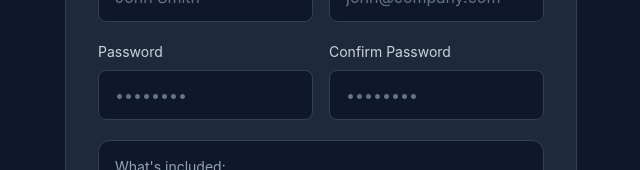
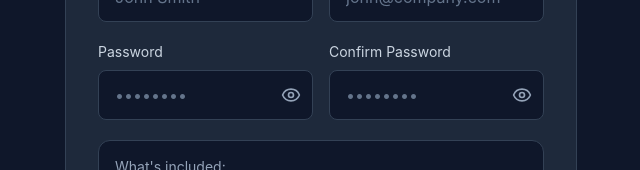
Before and after one commit to sam21-sketch/fleetshield365-website, a React (Create React App) app: page /register in a window 1280 px wide. Shown: the part 465-635 px from the top of the page, without its empty margins (319-959 px from the left). Built offline with nearby package versions, Linux system fonts and the light colour scheme.

Commit message:
Add password visibility toggle to Login and Register pages

```diff
--- a/src/pages/LoginPage.tsx
+++ b/src/pages/LoginPage.tsx
@@ -1,6 +1,7 @@
 import React, { useState } from 'react';
 import { Link, useNavigate } from 'react-router-dom';
 import { useAuth } from '../contexts/AuthContext';
+import { Eye, EyeOff } from 'lucide-react';
 
 const LoginPage: React.FC = () => {
   const navigate = useNavigate();
@@ -9,6 +10,7 @@
   const [password, setPassword] = useState('');
   const [error, setError] = useState('');
   const [loading, setLoading] = useState(false);
+  const [showPassword, setShowPassword] = useState(false);
 
   const handleSubmit = async (e: React.FormEvent) => {
     e.preventDefault();
@@ -69,15 +71,24 @@
                   Forgot password?
                 </Link>
               </div>
+              <div className="relative">
                 <input
-                type="password"
+                  type={showPassword ? "text" : "password"}
                   id="password"
                   value={password}
                   onChange={(e) => setPassword(e.target.value)}
-                className="w-full border border-gray-200 rounded-lg px-4 py-3 text-gray-900 placeholder-gray-400 focus:outline-none focus:border-cyan-500 focus:ring-1 focus:ring-cyan-500 transition"
+                  className="w-full border border-gray-200 rounded-lg px-4 py-3 pr-12 text-gray-900 placeholder-gray-400 focus:outline-none focus:border-cyan-500 focus:ring-1 focus:ring-cyan-500 transition"
                   placeholder="Enter your password"
                   required
                 />
+                <button
+                  type="button"
+                  onClick={() => setShowPassword(!showPassword)}
+                  className="absolute right-3 top-1/2 -translate-y-1/2 text-gray-400 hover:text-gray-600"
+                >
+                  {showPassword ? <EyeOff className="w-5 h-5" /> : <Eye className="w-5 h-5" />}
+                </button>
+              </div>
             </div>
 
             <button
--- a/src/pages/RegisterPage.tsx
+++ b/src/pages/RegisterPage.tsx
@@ -1,7 +1,7 @@
 import React, { useState } from 'react';
 import { Link, useNavigate } from 'react-router-dom';
 import { useAuth } from '../contexts/AuthContext';
-import { Shield, CheckCircle, Star } from 'lucide-react';
+import { Shield, CheckCircle, Star, Eye, EyeOff } from 'lucide-react';
 
 const RegisterPage: React.FC = () => {
   const navigate = useNavigate();
@@ -17,6 +17,8 @@
   });
   const [error, setError] = useState('');
   const [loading, setLoading] = useState(false);
+  const [showPassword, setShowPassword] = useState(false);
+  const [showConfirmPassword, setShowConfirmPassword] = useState(false);
 
   const handleChange = (e: React.ChangeEvent<HTMLInputElement>) => {
     const { name, value } = e.target;
@@ -140,29 +142,47 @@
             <div className="grid grid-cols-2 gap-4">
               <div>
                 <label className="block text-slate-300 text-sm mb-2" htmlFor="password">Password</label>
+                <div className="relative">
                   <input
-                  type="password"
+                    type={showPassword ? "text" : "password"}
                     id="password"
                     name="password"
                     value={formData.password}
                     onChange={handleChange}
-                  className="w-full bg-[#0F172A] border border-[#334155] rounded-lg px-4 py-3 text-white placeholder-slate-500 focus:outline-none focus:border-teal-500 transition"
+                    className="w-full bg-[#0F172A] border border-[#334155] rounded-lg px-4 py-3 pr-12 text-white placeholder-slate-500 focus:outline-none focus:border-teal-500 transition"
                     placeholder="••••••••"
                     required
                   />
+                  <button
+                    type="button"
+                    onClick={() => setShowPassword(!showPassword)}
+                    className="absolute right-3 top-1/2 -translate-y-1/2 text-slate-400 hover:text-slate-200"
+                  >
+                    {showPassword ? <EyeOff className="w-5 h-5" /> : <Eye className="w-5 h-5" />}
+                  </button>
+                </div>
               </div>
               <div>
                 <label className="block text-slate-300 text-sm mb-2" htmlFor="confirm_password">Confirm Password</label>
+                <div className="relative">
                   <input
-                  type="password"
+                    type={showConfirmPassword ? "text" : "password"}
                     id="confirm_password"
                     name="confirm_password"
                     value={formData.confirm_password}
                     onChange={handleChange}
-                  className="w-full bg-[#0F172A] border border-[#334155] rounded-lg px-4 py-3 text-white placeholder-slate-500 focus:outline-none focus:border-teal-500 transition"
+                    className="w-full bg-[#0F172A] border border-[#334155] rounded-lg px-4 py-3 pr-12 text-white placeholder-slate-500 focus:outline-none focus:border-teal-500 transition"
                     placeholder="••••••••"
                     required
                   />
+                  <button
+                    type="button"
+                    onClick={() => setShowConfirmPassword(!showConfirmPassword)}
+                    className="absolute right-3 top-1/2 -translate-y-1/2 text-slate-400 hover:text-slate-200"
+                  >
+                    {showConfirmPassword ? <EyeOff className="w-5 h-5" /> : <Eye className="w-5 h-5" />}
+                  </button>
+                </div>
               </div>
             </div>
 
```
Lines whose indentation alone changed are shown as unchanged.
